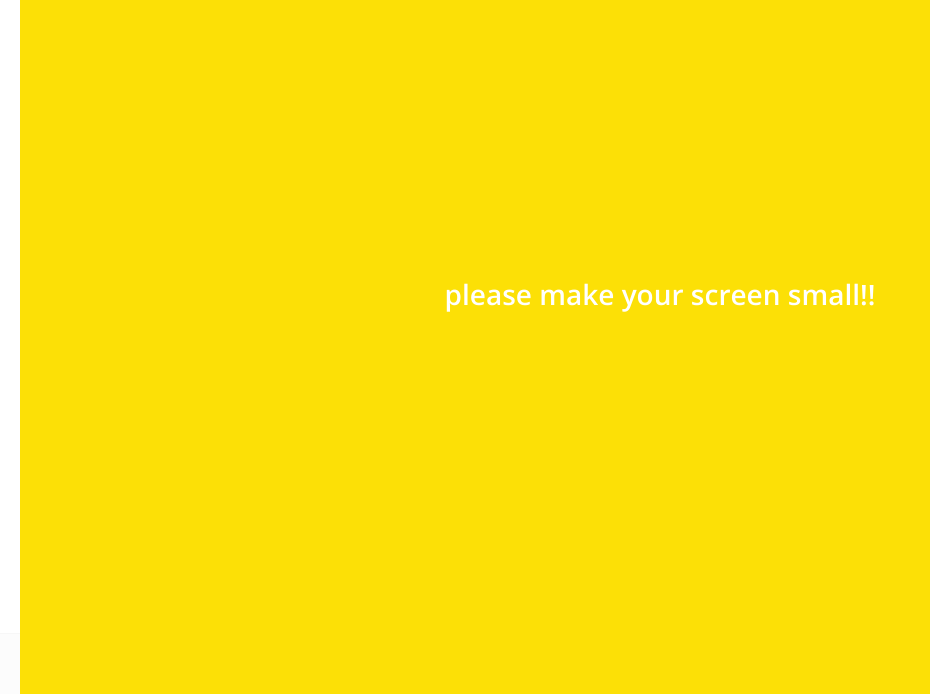
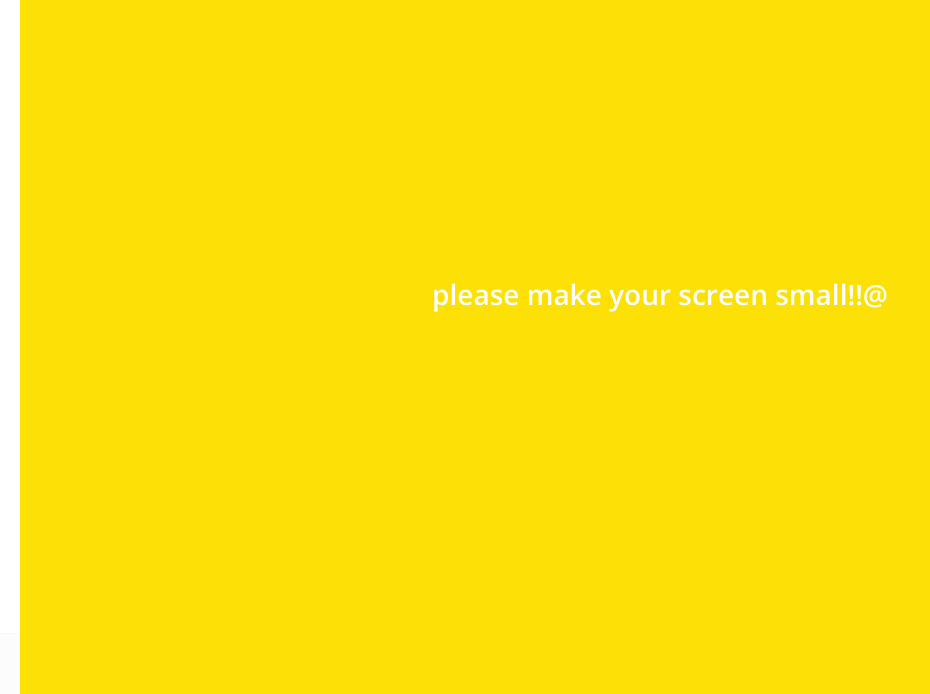
Before and after one commit to seonjin85/KaKao-clone, a plain HTML site: page index.html in a window 1280 px wide. Shown: the part 106-800 px from the top of the page, without its empty margins (0-930 px from the left). Drawn offline with nearby package versions, Linux system fonts and the light colour scheme.

Commit message:
Update index.html

```diff
--- a/index.html
+++ b/index.html
@@ -89,7 +89,7 @@
     </nav>
 
     <div class="bigScreen">
-      <span class="bigScreen__text">please make your screen small!!</span>
+      <span class="bigScreen__text">please make your screen small!!@</span>
     </div>
   </body>
 </html>
```
